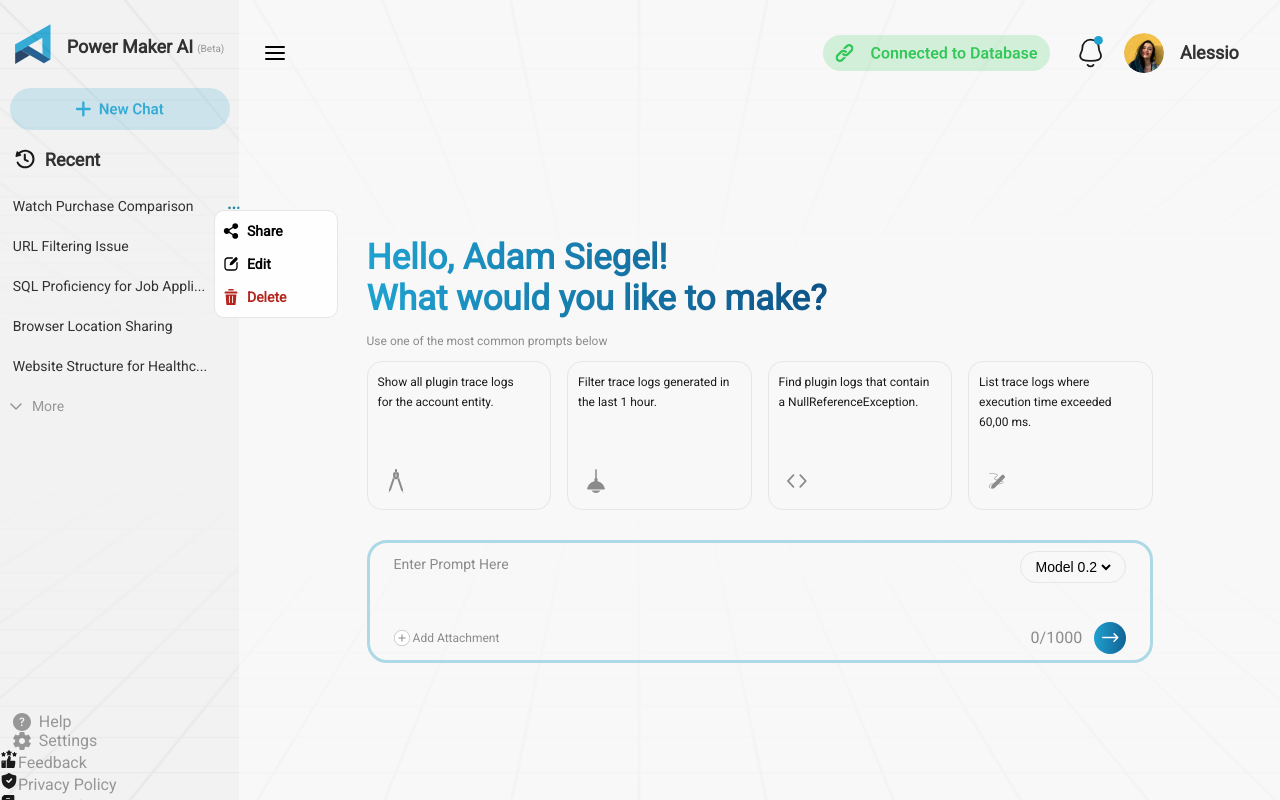
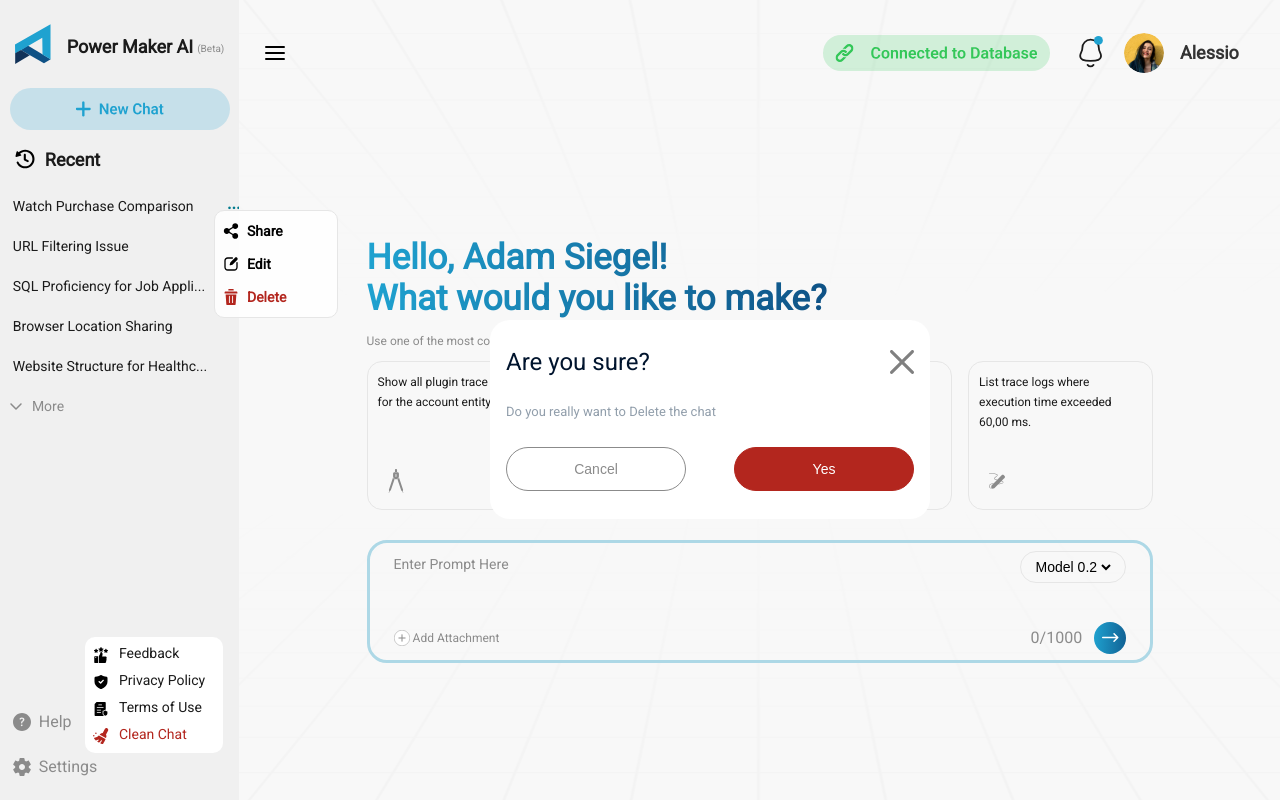
Before and after one commit to Harsh-Panghal/React_Project, a React (Vite) app in the folder react-homepage/Build-landingpage/: page / in a window 1280 px wide. Both pictures are taken after a click on the picture 141 px from the left and 52 px from the top of the page. Built offline with nearby package versions, Linux system fonts and the light colour scheme.

Commit message:
deletechat-account-card-done

```diff
--- a/react-homepage/Build-landingpage/src/App.css
+++ b/react-homepage/Build-landingpage/src/App.css
@@ -6,7 +6,57 @@
   justify-content: space-between;
   overflow: hidden;
 }
+.delete-chat-acct-card {
+  position: absolute;
+  top: 320px;
+  left: 490px;
+  width: 440px;
+  height: 199px;
+  background-color: rgba(255, 255, 255, 1);
+  display: flex;
+  flex-direction: column;
+  justify-content: space-evenly;
+  padding: 0.5rem;
+  z-index: 5;
+  border-radius: 20px;
+}
+.delete-chat-acct-card > div{
+  display: flex;
+  justify-content: space-between;
+  padding: 0.5rem;
+  align-items: center;
+}
+.delete-chat-acct-card > .d-item1 > span{
+  font-size: 24px;
+  font-weight: 500;
+  color: rgba(0, 20, 45, 1);
+  z-index: 5;
+}
+.delete-chat-acct-card > .d-item2 > p{
+  color:rgba(145, 158, 171, 1);
+  font-size: 13px;
+  font-weight:400;
 
+}
+.delete-chat-acct-card > .d-item3 > button{
+  width: 180px;
+  height: 44px;
+  border-radius: 31px;
+  border: 1px solid rgba(139, 139, 139, 1);
+}
+.delete-chat-acct-card > .d-item3 > .cancel-btn{
+  background-color: rgba(255, 255, 255, 1);
+  color: rgba(139, 139, 139, 1);
+  font-size: 14px;
+  font-weight: 500;
+}
+.delete-chat-acct-card > .d-item3 > .yes-btn{
+  background-color: rgba(179, 38, 30, 1);
+  color: rgba(255, 255, 255, 1);
+  border-color: rgba(179, 38, 30, 1);
+  font-size: 14px;
+  font-weight: 500;
+}
 .expanded-sidebar {
   width: 270px;
   height: 100%;
@@ -93,7 +143,7 @@
   gap: 1.5rem;
 }
 
-.expanded-sidebar>.prompt {
+.expanded-sidebar > .prompt {
   position: absolute;
   top: 193px;
   left: 227px;
@@ -207,7 +257,40 @@
   margin-left: 0.8rem;
   cursor: pointer;
 }
+.expanded-sidebar > .expandedsidebar-card2 > .bottom-dropdown {
+  position: absolute;
+  bottom: 47px;
+  left: 85px;
+  height: auto;
+  width: 138px;
+  display: flex;
+  flex-direction: column;
+  justify-content: space-evenly;
+  padding: 0.5rem;
+  gap: 0.5rem;
+  background-color: rgba(255, 255, 255, 1);
+  border-radius: 10px;
+}
 
+.expanded-sidebar > .expandedsidebar-card2 > .bottom-dropdown > div {
+  display: flex;
+  gap: 10px;
+  align-items: center;
+  /* justify-content: center; */
+  cursor: pointer;
+}
+.expanded-sidebar > .expandedsidebar-card2 > .bottom-dropdown > div > span {
+  font-size: 14px;
+  font-weight: 500;
+  color: rgba(27, 27, 27, 1);
+}
+.expanded-sidebar > .expandedsidebar-card2 > .bottom-dropdown > div > img {
+  width: 16px;
+  height: 16px;
+}
+.expanded-sidebar > .expandedsidebar-card2 > .bottom-dropdown > .clean > span {
+  color: rgba(179, 38, 30, 1);
+}
 .expandedsidebar-card2 img {
   width: 18px;
   height: 18px;
@@ -247,6 +330,7 @@
   background-color: #f0f0f0;
   overflow: hidden;
   display: flex;
+  position: relative;
 }
 
 .main-card > .mainimg {
@@ -557,15 +641,10 @@
 .expanded-sidebar .expandedsidebar-card1 .logo-title .close-icon {
   display: none;
 }
-.expanded-sidebar .expandedsidebar-card2 .bottom3{
-    display: none;
+.expanded-sidebar .expandedsidebar-card2 .bottom3 {
+  display: none;
 }
 /* Responsive Styles */
-
-
-
-
-
 
 /* Blur effect when sidebar2 is open on mobile */
 .blur-overlay {
--- a/react-homepage/Build-landingpage/src/App.jsx
+++ b/react-homepage/Build-landingpage/src/App.jsx
@@ -3,19 +3,23 @@
 import Sidebar2 from './components/Sidebar2.jsx';
 import MainContent from './components/MainContent.jsx';
 import React, { useState } from 'react';
+import DeleteChatAccount from './components/DeleteChatAccount.jsx';
+
 
 function App() {
-   const [isSidebar2Visible, setIsSidebar2Visible] = useState(false); // false means Sidebar (default)
-   const [isMobile, setIsMobile] = useState(window.innerWidth <= 428);
+  const [isSidebar2Visible, setIsSidebar2Visible] = useState(false); // false means Sidebar (default)
+  const [isMobile, setIsMobile] = useState(window.innerWidth <= 428);
 
 
   const handleToggleSidebar = () => {
+
     setIsSidebar2Visible(prev => !prev);
   };
   return (
     <>
       {isSidebar2Visible ? <Sidebar2 /> : <Sidebar />}
       <MainContent onToggleSidebar={handleToggleSidebar} isMobile={isMobile} />
+      <DeleteChatAccount></DeleteChatAccount>
     </>
   );
 }
--- /dev/null
+++ b/react-homepage/Build-landingpage/src/components/DeleteChatAccount.jsx
@@ -0,0 +1,19 @@
+import crossIcon from '../assets/cross-icon.svg';
+function DeleteChatAccount() {
+    return (
+        <div className="delete-chat-acct-card">
+            <div className='d-item1'>
+                <span>Are you sure?</span>
+                <img src={crossIcon} alt="" width='24px' height="24px" />
+            </div>
+            <div className='d-item2'>
+                <p>Do you really want to Delete the chat</p>
+            </div>
+            <div className='d-item3'>
+                <button className='cancel-btn'>Cancel</button>
+                <button className='yes-btn'>Yes</button>
+            </div>
+        </div>
+    )
+}
+export default DeleteChatAccount;
```
